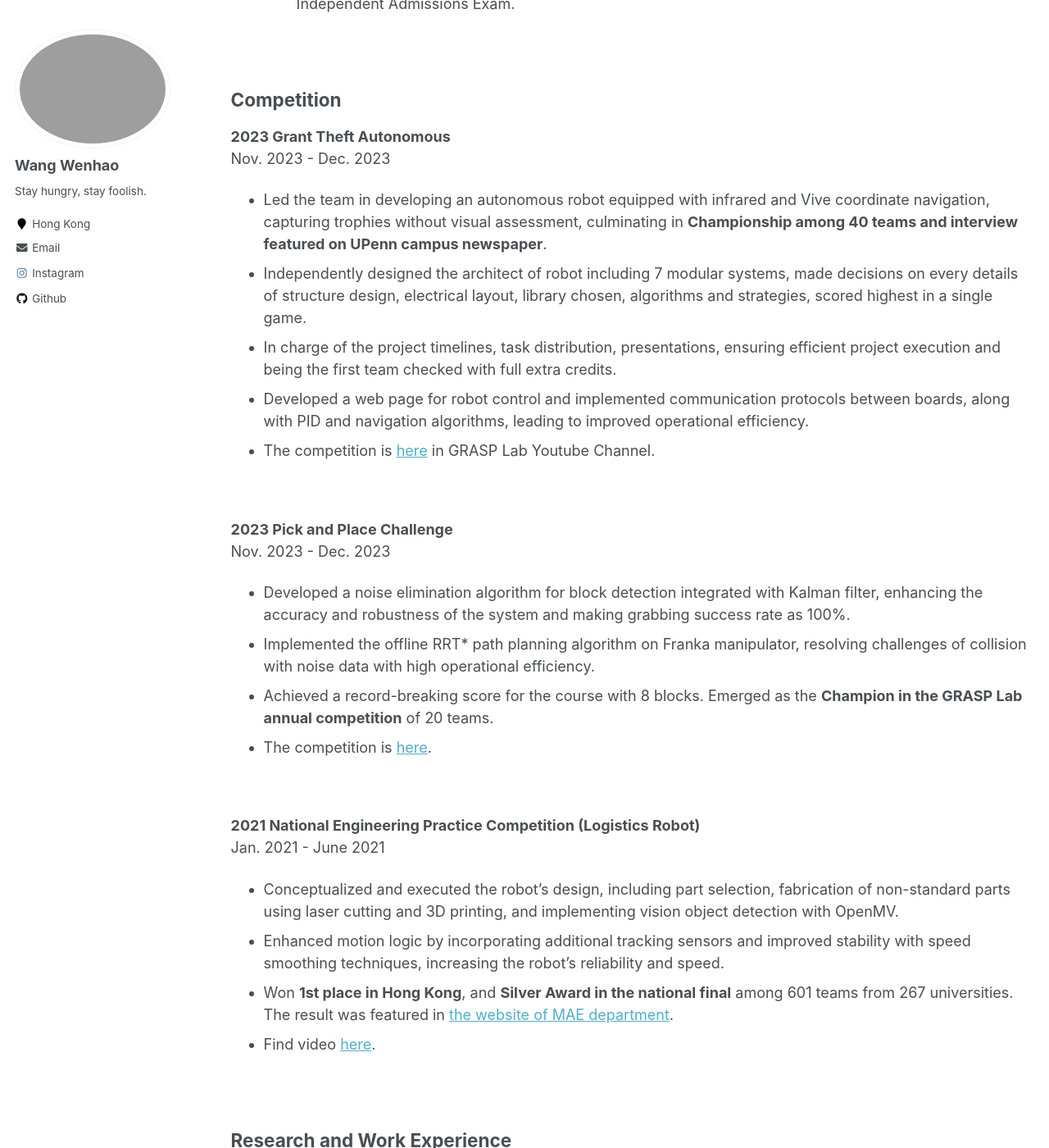
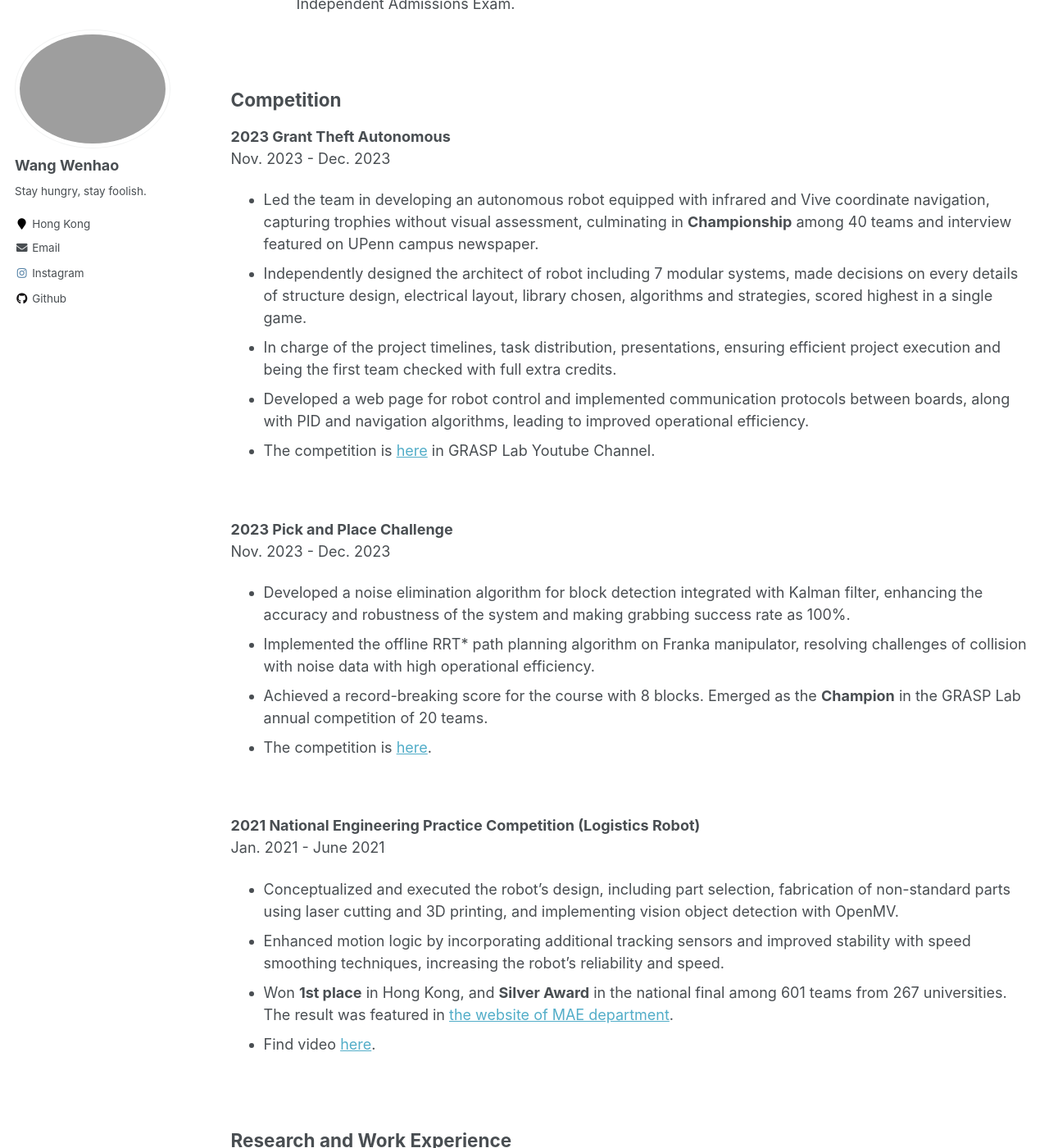
Before and after one commit to Hao-Starrr/Hao-Starrr.github.io, a Jekyll site: the page built from _pages/cv.md, in a window 1280 px wide and 1400 px high, scrolled down 589 px. Shown: the whole window at 82% size. Built offline with Jekyll 4.4.1, drawn with Linux system fonts in a browser that asks for light colours.

Commit message:
Update cv.md

```diff
--- a/_pages/cv.md
+++ b/_pages/cv.md
@@ -12,12 +12,12 @@
 
 ## Education
 
-- University of Pennsylvania, 2023-2025 (Expected)
+- **University of Pennsylvania, 2023-2025 (Expected)**
 
   - Master of Engineering in MEAM Robotics track
     <br />
 
-- The Chinese University of Hong Kong, 2019-2023
+- **The Chinese University of Hong Kong, 2019-2023**
 
   - Bachelor of Engineering in Mechanical and Automation Engineering
   - **Rank 1/128**, Overall GPA: 3.81/4.00, Major GPA: 3.94/4.00
@@ -33,7 +33,7 @@
 **2023 Grant Theft Autonomous**
 Nov. 2023 - Dec. 2023
 
-- Led the team in developing an autonomous robot equipped with infrared and Vive coordinate navigation, capturing trophies without visual assessment, culminating in **Championship among 40 teams and interview featured on UPenn campus newspaper**.
+- Led the team in developing an autonomous robot equipped with infrared and Vive coordinate navigation, capturing trophies without visual assessment, culminating in **Championship** among 40 teams and interview featured on UPenn campus newspaper.
 - Independently designed the architect of robot including 7 modular systems, made decisions on every details of structure design, electrical layout, library chosen, algorithms and strategies, scored highest in a single game.
 - In charge of the project timelines, task distribution, presentations, ensuring efficient project execution and being the first team checked with full extra credits.
 - Developed a web page for robot control and implemented communication protocols between boards, along with PID and navigation algorithms, leading to improved operational efficiency.
@@ -46,7 +46,7 @@
 
 - Developed a noise elimination algorithm for block detection integrated with Kalman filter, enhancing the accuracy and robustness of the system and making grabbing success rate as 100%.
 - Implemented the offline RRT\* path planning algorithm on Franka manipulator, resolving challenges of collision with noise data with high operational efficiency.
-- Achieved a record-breaking score for the course with 8 blocks. Emerged as the **Champion in the GRASP Lab annual competition** of 20 teams.
+- Achieved a record-breaking score for the course with 8 blocks. Emerged as the **Champion** in the GRASP Lab annual competition of 20 teams.
 - The competition is [here](https://www.youtube.com/watch?v=enAke8V9i44).
 
 <br />
@@ -56,7 +56,7 @@
 
 - Conceptualized and executed the robot's design, including part selection, fabrication of non-standard parts using laser cutting and 3D printing, and implementing vision object detection with OpenMV.
 - Enhanced motion logic by incorporating additional tracking sensors and improved stability with speed smoothing techniques, increasing the robot's reliability and speed.
-- Won **1st place in Hong Kong**, and **Silver Award in the national final** among 601 teams from 267 universities. The result was featured in [the website of MAE department](https://www4.mae.cuhk.edu.hk/newsnawards/silver-award-in-the-national-finals-of-the-2021-china-university-students-engineering-practice-and-innovation-ability-competition/).
+- Won **1st place** in Hong Kong, and **Silver Award** in the national final among 601 teams from 267 universities. The result was featured in [the website of MAE department](https://www4.mae.cuhk.edu.hk/newsnawards/silver-award-in-the-national-finals-of-the-2021-china-university-students-engineering-practice-and-innovation-ability-competition/).
 - Find video [here](https://youtu.be/IHseo0RF8Oc).
 
 <br />
```
